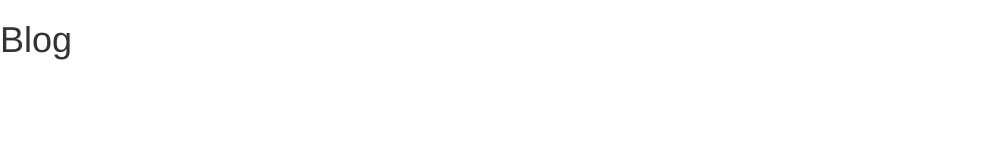
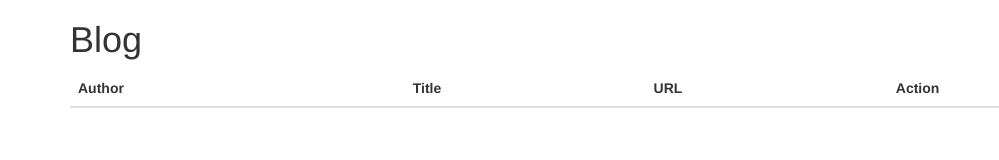
Before and after one commit to pilifs/backbone-blogroll-tut, a website: page index.html in a window 1280 px wide. Shown: the whole page, without its empty margins (0-999 px from the left). Drawn offline with Linux system fonts and the light colour scheme; files that its build step writes are made by us from their sources.

Commit message:
Add basic HTML

```diff
--- a/index.html
+++ b/index.html
@@ -16,7 +16,21 @@
   <!-- endbower -->
 </head>
 <body>
-  <h1>Blog</h1>
+
+  <div class="container">
+    <h1>Blog</h1>
+
+    <table class="table">
+      <thead>
+        <tr>
+          <th>Author</th>
+          <th>Title</th>
+          <th>URL</th>
+          <th>Action</th>
+        </tr>
+      </thead>
+    </table>
+  </div>
 
 </body>
 </html>
```
Also changed, not shown: 1 other file.
